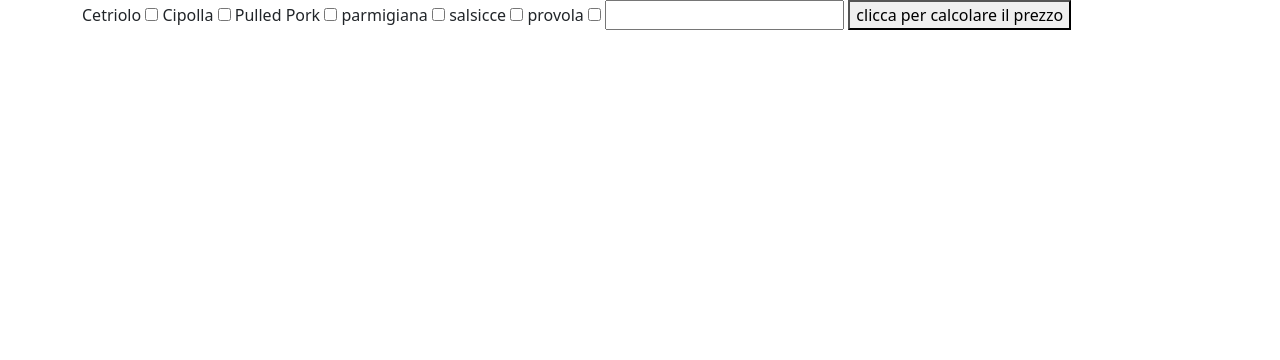
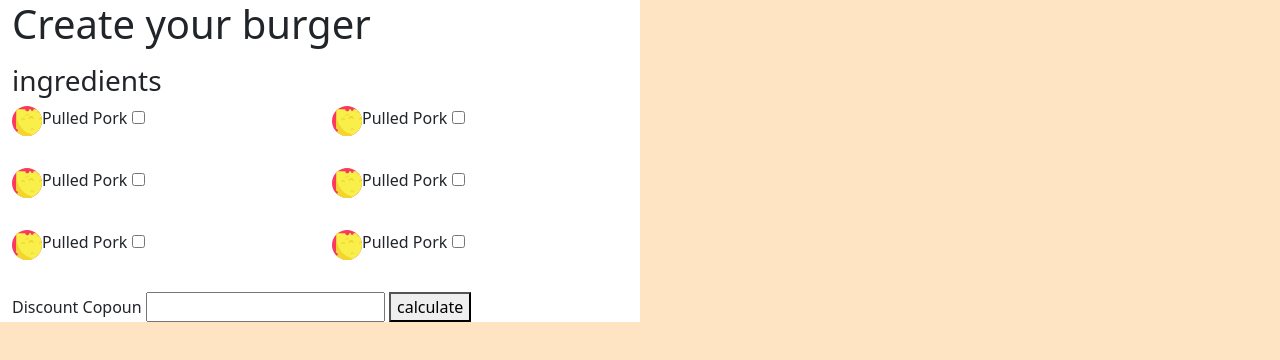
Before and after one commit to 94tony/js-burger, a plain HTML site: page index.html in a window 1280 px wide. Drawn offline with nearby package versions, Linux system fonts and the light colour scheme.

Commit message:
struttura 1.5

```diff
--- /dev/null
+++ b/css/style.css
@@ -0,0 +1,12 @@
+body{
+    background-color: bisque;
+}
+
+.white{
+background-color: white;
+margin: 0;
+}
+
+.container-img img{
+    width: 30px;
+}
--- a/index.html
+++ b/index.html
@@ -5,40 +5,147 @@
     <meta http-equiv="X-UA-Compatible" content="IE=edge">
     <meta name="viewport" content="width=device-width, initial-scale=1.0">
     <link href="https://cdn.jsdelivr.net/npm/bootstrap@5.0.1/dist/css/bootstrap.min.css" rel="stylesheet" integrity="sha384-+0n0xVW2eSR5OomGNYDnhzAbDsOXxcvSN1TPprVMTNDbiYZCxYbOOl7+AMvyTG2x" crossorigin="anonymous">
+    <link rel="stylesheet" href="./css/style.css">
 
     <title>Document</title>
 </head>
-<body class="container">
 
-<label>
-    Cetriolo
-    <input type="checkbox" value="10" class="toppings">
-</label>
-<label>Cipolla
-    <input type="checkbox" value="20" class="toppings">
-</label>
+<body class=>
+   <div class="container col-6 white">
+        <header class="row">
+            <h1 class="d-flex align-items-center">
+                Create your burger
+            </h1>
+        </header>
+
+        <main>
+            <h1 class="namepanino"></h1>
+            <h3>ingredients</h3>
+            <form class="row">
+                <ul class="col-6">
+                  <li class="d-flex">
+                    <div class="container-img">
+                        <img src="./img/cheese.svg" alt="">
+                    </div>
                     <label>
                         Pulled Pork
                          <input type="checkbox" value="40" class="toppings">
                      </label>
+                 </li>
 
+               </ul>
+
+               <ul class="col-6">
+                <li class="d-flex">
+                  <div class="container-img">
+                      <img src="./img/cheese.svg" alt="">
+                  </div>
                   <label>
-    parmigiana
-    <input type="checkbox" value="10" class="toppings">
-</label>
-<label>salsicce
-    <input type="checkbox" value="20" class="toppings">
-</label>
-<label>
-    provola
+                      Pulled Pork
                        <input type="checkbox" value="40" class="toppings">
                    </label>
+               </li>
 
+             </ul>
+
+
+            </form>
+
+
+                <ul class="col-6">
+
+               </ul>
+            </form>
+        </main>
+
+        <main>
+            <h1 class="namepanino"></h1>
+
+            <form class="row">
+                <ul class="col-6">
+                  <li class="d-flex">
+                    <div class="container-img">
+                        <img src="./img/cheese.svg" alt="">
+                    </div>
+                    <label>
+                        Pulled Pork
+                         <input type="checkbox" value="40" class="toppings">
+                     </label>
+                 </li>
+
+               </ul>
+
+               <ul class="col-6">
+                <li class="d-flex">
+                  <div class="container-img">
+                      <img src="./img/cheese.svg" alt="">
+                  </div>
+                  <label>
+                      Pulled Pork
+                       <input type="checkbox" value="40" class="toppings">
+                   </label>
+               </li>
+
+             </ul>
+
+
+            </form>
+
+
+                <ul class="col-6">
+
+               </ul>
+            </form>
+        </main>
+
+        <main>
+            <h1 class="namepanino"></h1>
+
+            <form class="row">
+                <ul class="col-6">
+                  <li class="d-flex">
+                    <div class="container-img">
+                        <img src="./img/cheese.svg" alt="">
+                    </div>
+                    <label>
+                        Pulled Pork
+                         <input type="checkbox" value="40" class="toppings">
+                     </label>
+                 </li>
+
+               </ul>
+
+               <ul class="col-6">
+                <li class="d-flex">
+                  <div class="container-img">
+                      <img src="./img/cheese.svg" alt="">
+                  </div>
+                  <label>
+                      Pulled Pork
+                       <input type="checkbox" value="40" class="toppings">
+                   </label>
+               </li>
+
+             </ul>
+
+
+            </form>
+
+
+                <ul class="col-6">
+
+               </ul>
+            </form>
+        </main>
+
+
+<label for="">Discount Copoun</label>
 <input type="text" id="discount" value="">
-<button id="random-number"> clicca per calcolare il prezzo</button>
+<button id="random-number"> calculate</button>
 
 <div id="Results"></div>
 <script src="./java/script.js"></script>
 
+</div>
 </body>
 </html>
```
Also changed, not shown: java/script.js (+5 -4 lines), img/burger-top.png (added), img/cheese.svg (added), img/fried-egg.svg (added), img/ketchup.svg (added), img/lettuce.svg (added), img/mustard.svg (added), img/tomato.svg (added). Lines whose indentation alone changed are shown as unchanged.
